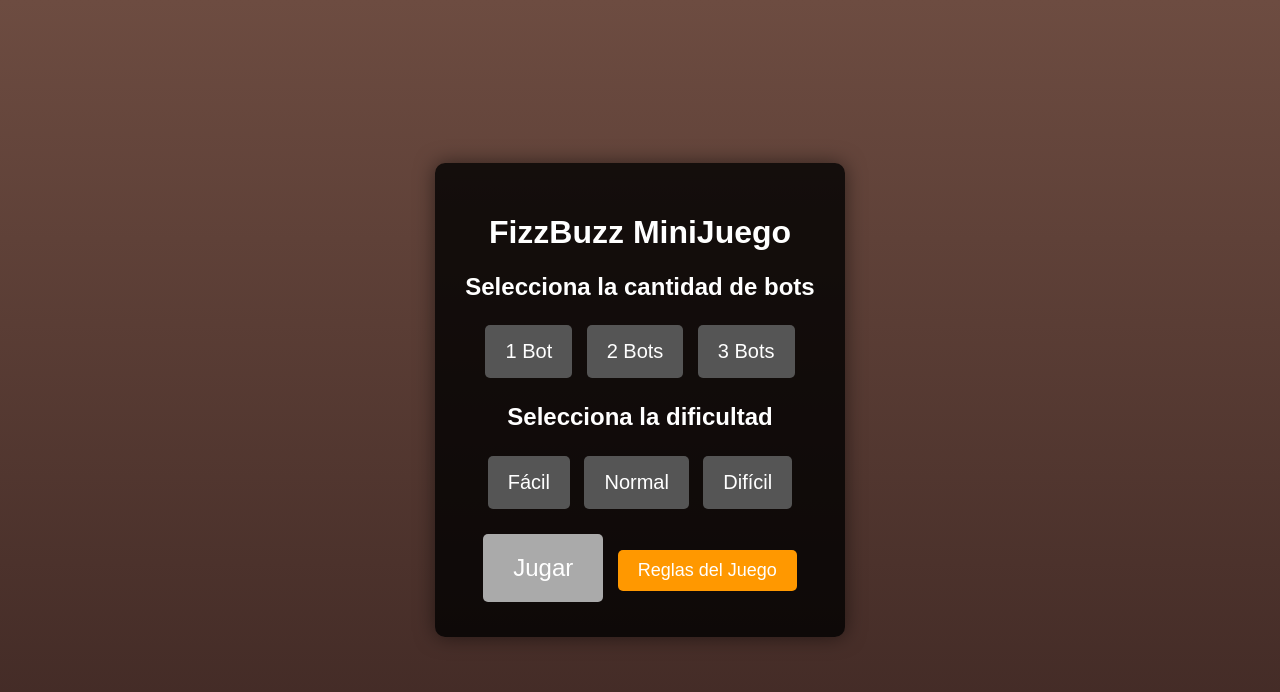
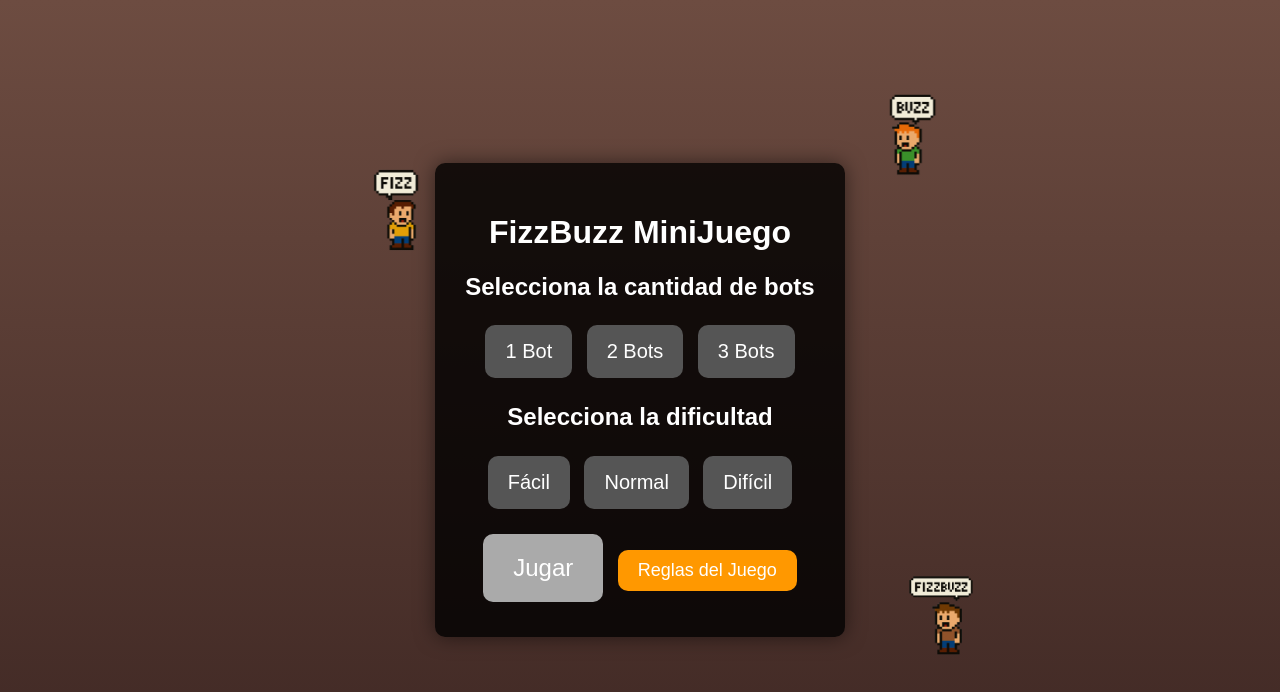
Before and after one commit to LukychillGitHub/FizzbuzzGame, a plain HTML site: page index.html in a window 1280 px wide. Drawn offline with Linux system fonts and the light colour scheme.

Commit message:
Add files via upload

```diff
--- a/index.html
+++ b/index.html
@@ -41,6 +41,13 @@
         </div>
     </div>
 
+    <!-- Personajes fuera del menú -->
+    <div class="characters">
+        <img src="fizz.png" alt="Fizz" class="character fizz">
+        <img src="buzz.png" alt="Buzz" class="character buzz">
+        <img src="fizzbuzz.png" alt="FizzBuzz" class="character fizzbuzz">
+    </div>
+
     <script src="menu.js"></script>
 </body>
 </html>
--- a/menu.css
+++ b/menu.css
@@ -28,7 +28,7 @@ button {
     padding: 15px 20px;
     font-size: 20px;
     cursor: pointer;
-    border-radius: 5px;
+    border-radius: 10px;
     transition: background 0.3s, transform 0.2s;
     margin: 5px;
 }
@@ -182,3 +182,60 @@ button:active {
 .popup-content a:hover {
     text-decoration: underline;
 }
+
+/* Contenedor de los personajes fuera del menú */
+.characters {
+    position: absolute; /* Para que esté fuera del flujo normal del documento */
+    top: 0;
+    left: 0;
+    right: 0;
+    bottom: 0;
+    z-index: -10; /* Asegura que los personajes estén sobre el menú */
+}
+
+/* Estilos de los personajes */
+.character {
+    position: absolute;
+    width: 100px;  /* Ajusta el tamaño de los personajes */
+    height: 100px;
+    transition: transform 0.2s ease;
+    animation: moveContinuo 5s ease-in-out infinite;
+}
+
+/* Movimiento continuo */
+@keyframes moveContinuo {
+    0% {
+        transform: translate(0px, 0px);
+    }
+    25% {
+        transform: translate(10px, -10px); /* Movimiento pequeño en diagonal */
+    }
+    50% {
+        transform: translate(-10px, 10px); /* Movimiento pequeño en diagonal */
+    }
+    75% {
+        transform: translate(5px, 5px); /* Movimiento pequeño hacia otra dirección */
+    }
+    100% {
+        transform: translate(0px, 0px);
+    }
+}
+
+/* Posiciones aleatorias */
+.character.fizz {
+    top: 20%; /* Posición inicial aleatoria */
+    left: 27%;
+    animation-delay: 0s;
+}
+
+.character.buzz {
+    top: 10%; /* Posición inicial aleatoria */
+    left: 67%;
+    animation-delay: 1s;
+}
+
+.character.fizzbuzz {
+    top: 70%; /* Posición inicial aleatoria */
+    left: 70%;
+    animation-delay: 2s;
+}
```
Also changed, not shown: Buzz.png (added), Fizz.png (added), FizzBuzz.png (added).
